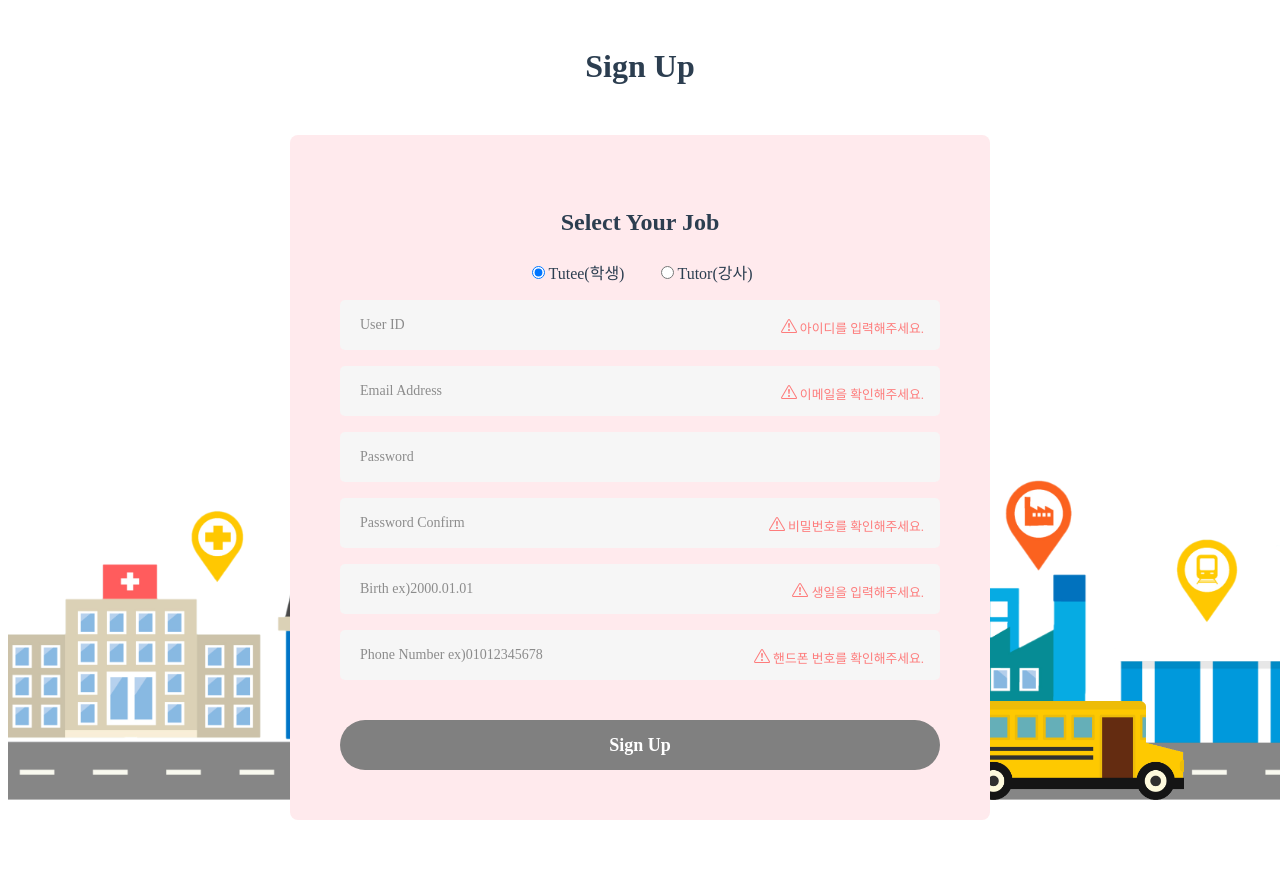
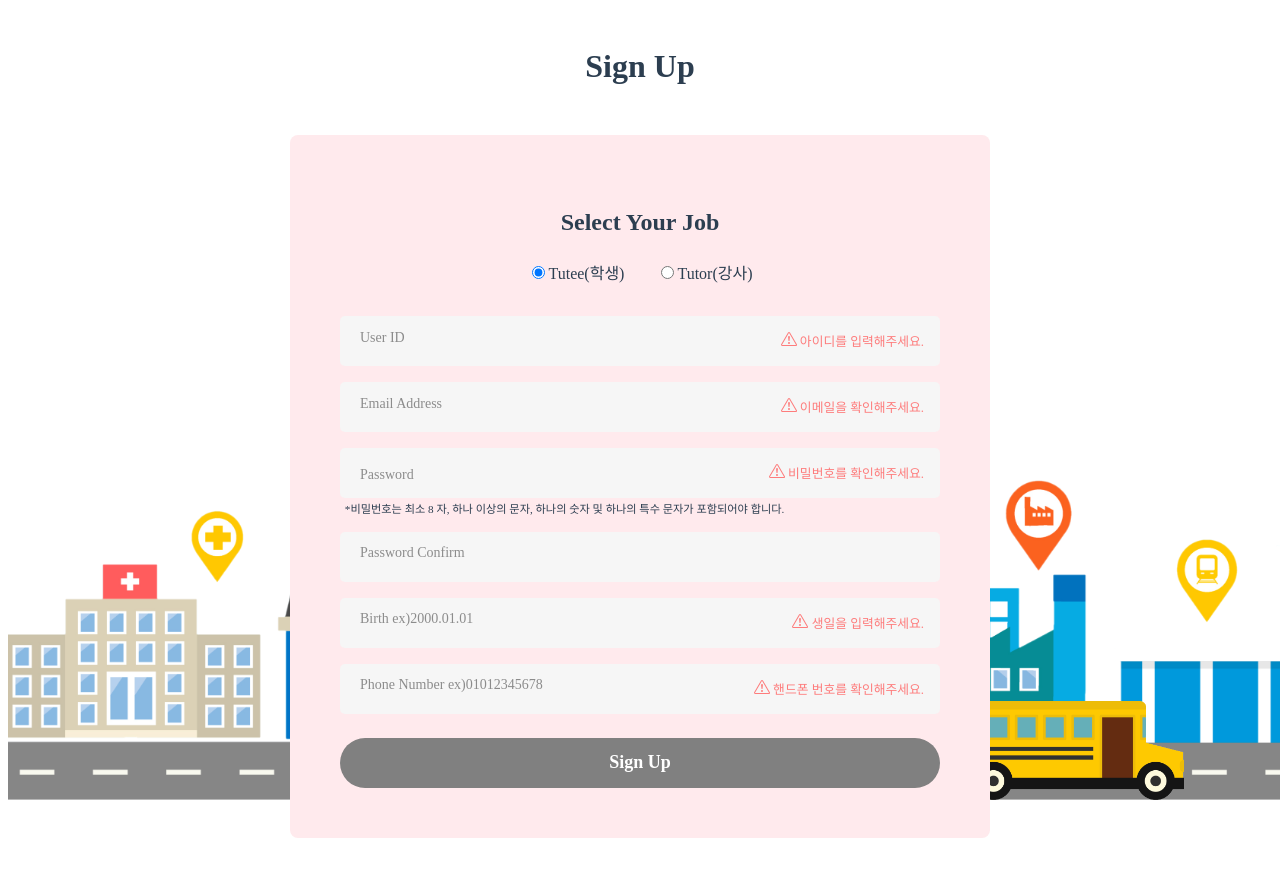
Before and after one commit to quipu1/1DAYVERSE, a Vue app in the folder frontend/: page /singup in a window 1280 px wide. Shown: the top 876 px of the page. Built offline with nearby package versions, Linux system fonts and the light colour scheme; a web font is replaced by a local one.

Commit message:
FEAT: Update signup page

```diff
--- a/frontend/src/store/index.js
+++ b/frontend/src/store/index.js
@@ -1,7 +1,9 @@
 import { createStore } from 'vuex'
 import userStore from '././modules/userStore'
 import createPersistedState from "vuex-persistedstate";
+import axios from 'axios'
 
+axios.defaults.baseURL = 'http://127:0.0.1:8000/'
 
 export default createStore({
   plugins: [createPersistedState({
--- a/frontend/src/store/modules/userStore.js
+++ b/frontend/src/store/modules/userStore.js
@@ -1,4 +1,4 @@
-// import axios from "axios"
+import axios from "axios"
 
 const userStore = {
   namespaced: true,
@@ -22,39 +22,22 @@ const userStore = {
     },
   },
   actions: {
-    CREATE_TUTEE({ commit }, userinfo) {
+    CREATE_USER({ commit }, userinfo) {
       console.log(userinfo)
       console.log(commit)
-      // return new Promise((resolve, reject) => {
-      //   const CREATE_TUTEE_URL = '/user/signup'
-      //   axios.post(CREATE_TUTEE_URL, userinfo)
-      //     .then(() => {
-      //       commit('SIGNUP_EMAIL', userinfo.email)
-      //       resolve()
-      //     })
-      //     .catch((err) => {
-      //       const signupError = err.response.data.data
-      //       commit('SIGNUP_ERROR', signupError)
-      //       reject()
-      //     })
-      // })
-    },
-    CREATE_TUTOR({ commit }, userinfo) {
-      console.log(userinfo)
-      console.log(commit)
-      // return new Promise((resolve, reject) => {
-      //   const CREATE_TUTOR_URL = '/user/signup'
-      //   axios.post(CREATE_TUTOR_URL, userinfo)
-      //     .then(() => {
-      //       commit('SIGNUP_EMAIL', userinfo.email)
-      //       resolve()
-      //     })
-      //     .catch((err) => {
-      //       const signupError = err.response.data.data
-      //       commit('SIGNUP_ERROR', signupError)
-      //       reject()
-      //     })
-      // })
+      return new Promise((resolve, reject) => {
+        const CREATE_USER_URL = 'http://localhost:8000/od/accounts/signup/'
+        axios.post(CREATE_USER_URL, userinfo)
+          .then(() => {
+            // commit('SIGNUP_EMAIL', userinfo.email)
+            console.log('회원가입 완료')
+            resolve()
+          })
+          .catch((err) => {
+            console.log(err)
+            reject()
+          })
+      })
     },
     AUTH_TUTEE({ commit }, userinfo) {
       console.log(userinfo)
--- a/frontend/src/views/Singup.vue
+++ b/frontend/src/views/Singup.vue
@@ -44,18 +44,28 @@
       </div>
       <div class="form-element">
         <input type="password" name="password" v-model="password" id="password" required />
-        <label class="floating-label" for="password">Password</label>
-      </div>
-      <div class="form-element">
-        <input type="password" name="password_confirm" v-model="password_confirm" id="password_confirm" required />
-        <label class="floating-label" for="password_confirm">Password Confirm</label>
-        <div v-if="password === '' || password != password_confirm" class="alert">
+        <label class="floating-label password-label" for="password">Password</label>
+        <div v-if="password === '' || password_error" class="alert">
           <svg xmlns="http://www.w3.org/2000/svg" width="1rem" height="1rem" fill="currentColor" class="bi bi-exclamation-triangle" style="margin-right: 0.2rem">
             <path d="M7.938 2.016A.13.13 0 0 1 8.002 2a.13.13 0 0 1 .063.016.146.146 0 0 1 .054.057l6.857 11.667c.036.06.035.124.002.183a.163.163 0 0 1-.054.06.116.116 0 0 1-.066.017H1.146a.115.115 0 0 1-.066-.017.163.163 0 0 1-.054-.06.176.176 0 0 1 .002-.183L7.884 2.073a.147.147 0 0 1 .054-.057zm1.044-.45a1.13 1.13 0 0 0-1.96 0L.165 13.233c-.457.778.091 1.767.98 1.767h13.713c.889 0 1.438-.99.98-1.767L8.982 1.566z"/>
             <path d="M7.002 12a1 1 0 1 1 2 0 1 1 0 0 1-2 0zM7.1 5.995a.905.905 0 1 1 1.8 0l-.35 3.507a.552.552 0 0 1-1.1 0L7.1 5.995z"/>
           </svg>
           <span>
             비밀번호를 확인해주세요.
+          </span>
+        </div>
+      </div>
+      <div class="explain">*비밀번호는 최소 8 자, 하나 이상의 문자, 하나의 숫자 및 하나의 특수 문자가 포함되어야 합니다.</div>
+      <div class="form-element">
+        <input type="password" name="password_confirm" v-model="password_confirm" id="password_confirm" required />
+        <label class="floating-label" for="password_confirm">Password Confirm</label>
+        <div v-if="password != password_confirm" class="alert">
+          <svg xmlns="http://www.w3.org/2000/svg" width="1rem" height="1rem" fill="currentColor" class="bi bi-exclamation-triangle" style="margin-right: 0.2rem">
+            <path d="M7.938 2.016A.13.13 0 0 1 8.002 2a.13.13 0 0 1 .063.016.146.146 0 0 1 .054.057l6.857 11.667c.036.06.035.124.002.183a.163.163 0 0 1-.054.06.116.116 0 0 1-.066.017H1.146a.115.115 0 0 1-.066-.017.163.163 0 0 1-.054-.06.176.176 0 0 1 .002-.183L7.884 2.073a.147.147 0 0 1 .054-.057zm1.044-.45a1.13 1.13 0 0 0-1.96 0L.165 13.233c-.457.778.091 1.767.98 1.767h13.713c.889 0 1.438-.99.98-1.767L8.982 1.566z"/>
+            <path d="M7.002 12a1 1 0 1 1 2 0 1 1 0 0 1-2 0zM7.1 5.995a.905.905 0 1 1 1.8 0l-.35 3.507a.552.552 0 0 1-1.1 0L7.1 5.995z"/>
+          </svg>
+          <span>
+            비밀번호가 다릅니다.
           </span>
         </div>
       </div>
@@ -118,6 +128,15 @@
         }
         return true
       },
+      password_error() {
+        var regExp = /^(?=.*[A-Za-z])(?=.*\d)(?=.*[@$!%*#?&])[A-Za-z\d@$!%*#?&]{8,}$/
+        if (this.password != '') {
+          if (this.password.match(regExp) != null) {
+            return false
+          }
+        }
+        return true
+      },
       phone_error() {
         var regExp = /^01([0|1|6|7|8|9]?)-?([0-9]{3,4})-?([0-9]{4})$/
         if (this.phone != '') {
@@ -140,7 +159,7 @@
         if (this.username ==='' || this.email ==='' || this.password ==='' || this.birth === '' || this.phone === '') {
           return true
         }
-        else if (this.email_error || this.birth_error || this.phone_error) {
+        else if (this.email_error || this.birth_error || this.phone_error || this.password_error) {
           return true
         }
         else if (this.password != this.password_confirm) {
@@ -159,27 +178,28 @@
         const form = new FormData()
 
         form.append('username', this.username)
-        // form.append('profile_image', 기본 프로필 이미지 주소) // 프로필 이미지
-        // form.append('Character', '기본캐릭터')
         form.append('email', this.email)
         form.append('password', this.password)
+        form.append('passwordConfirmation', this.password)
+        form.append('character', '')
+        form.append('profile_image', '') // 프로필 이미지
         form.append('birth_day', this.birth)
         form.append('phone_number', this.phone)
-
-
         if (this.job === 'Tutee') {
-          this.$store.dispatch('userStore/CREATE_TUTEE', form)
-            .then(() => {
-              this.$router.push({ name: 'Main'})
-            })
-            .catch((err) => {
-              console.log(err)
-              alert('다시 시도해주세요.')
-            })
+          form.append('teachable', 0)
         }
         else if (this.job === 'Tutor') {
-          this.$store.dispatch('userStore/CREATE_TUTOR', form)
+          form.append('teachable', 1)
         }
+
+        this.$store.dispatch('userStore/CREATE_USER', form)
+          .then(() => {
+            this.$router.push({ name: 'Main'})
+          })
+          .catch((err) => {
+            console.log(err)
+            alert('다시 시도해주세요.')
+          })
       }
     }
   }
@@ -206,7 +226,7 @@ body {
 }
 .container .form-element {
   position: relative;
-  padding-bottom: 16px;
+  padding-top: 16px;
 }
 .form-element input {
   box-sizing: border-box;
@@ -222,7 +242,7 @@ body {
 .floating-label {
   box-sizing: border-box;
   position: absolute;
-  top: 25%;
+  top: 45%;
   left: 20px;
   font-size: 14px;
   cursor: text;
@@ -231,6 +251,16 @@ body {
   transition: font 0.1s ease, top 0.1s ease, transform 0.1s ease,
     -webkit-transform 0.1s ease, -moz-transform 0.1s ease,
     -o-transform 0.1s ease;
+}
+.password-label
+{
+  top: 53%;
+}
+.explain
+{
+  text-align: start;
+  font-size: 0.7rem;
+  margin: 0.1rem 0 0 0.3rem;
 }
 .btn {
   width: 100%;
@@ -251,7 +281,7 @@ body {
 input:focus ~ .floating-label,
 input:valid ~ .floating-label {
   font-size: 11px;
-  top: 7px;
+  top: 1.3rem;
 }
 input:-webkit-autofill,
 input:-webkit-autofill:focus {
@@ -259,7 +289,7 @@ input:-webkit-autofill:focus {
 }
 .alert {
   position: absolute;
-  top: 20%;
+  top: 40%;
   right: 0%;
   color: rgba(255, 97, 97, 0.822);
   text-align: start;
```
